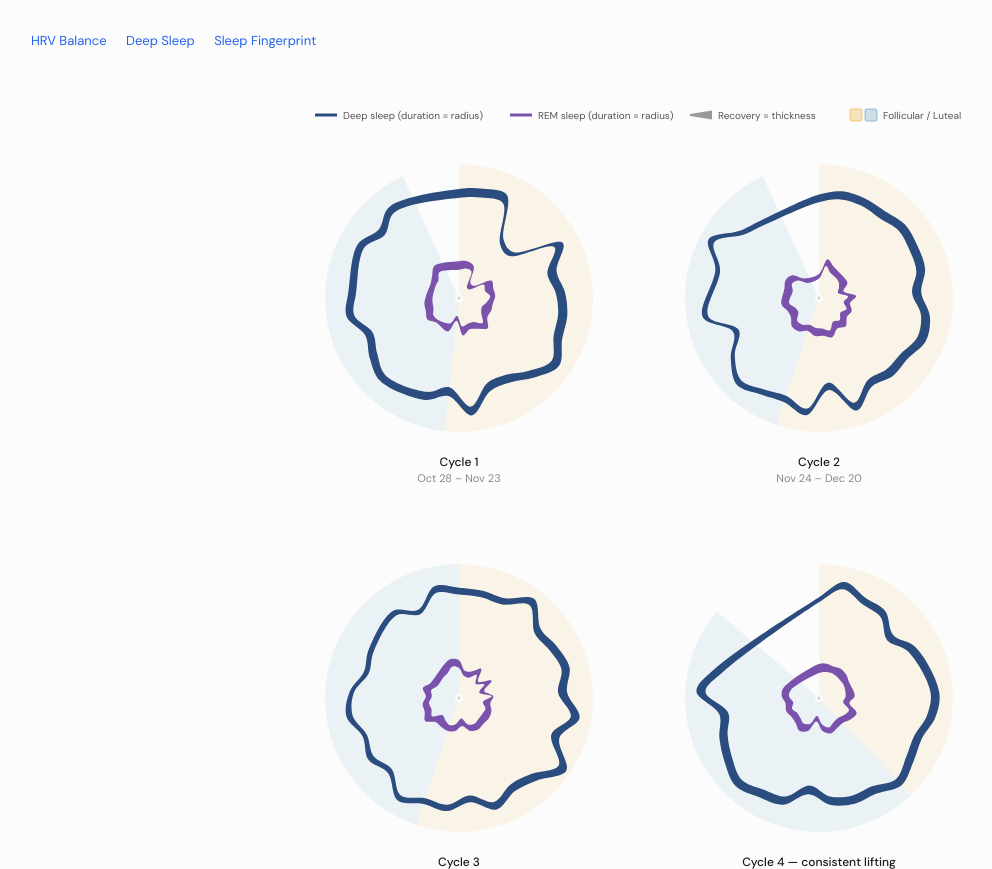
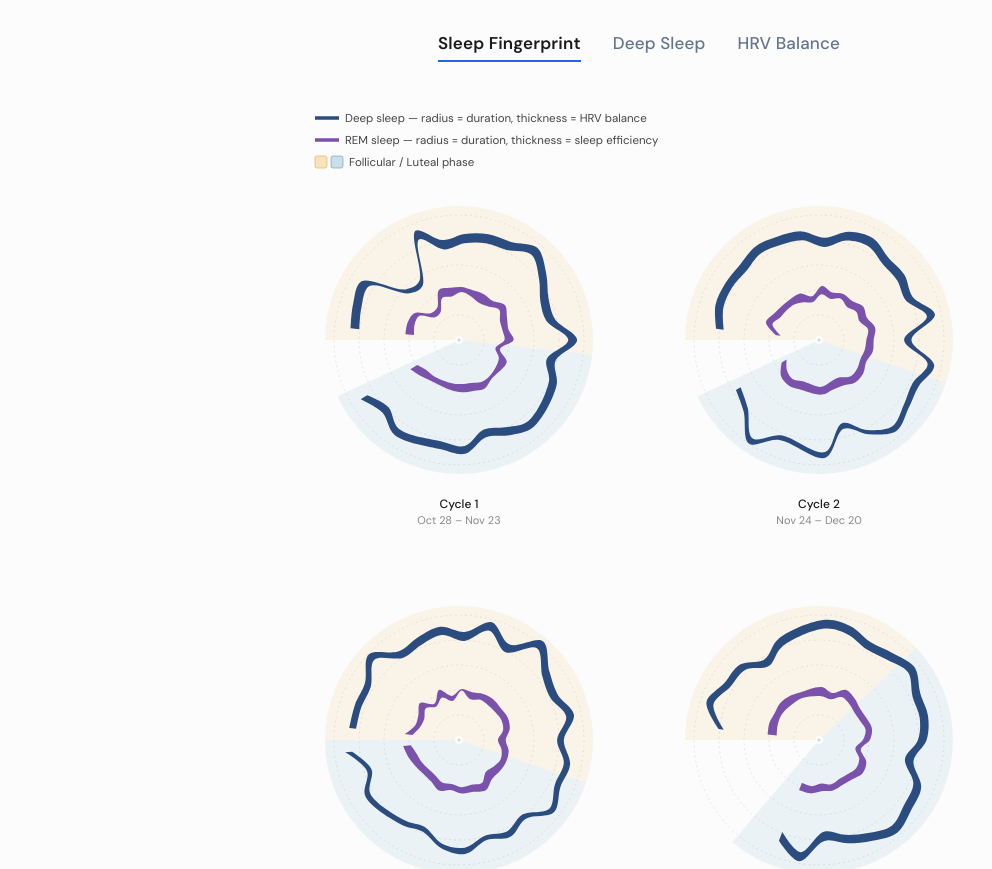
Before and after one commit to daryadaneshmand/Oura_data, a website: page fingerprint.html in a window 1280 px wide. Shown: the top 869 px of the page, without its empty margins (1-993 px from the left). Drawn offline with nearby package versions, Linux system fonts and the light colour scheme.

Commit message:
Visual cleanup

```diff
--- a/fingerprint.html
+++ b/fingerprint.html
@@ -16,9 +16,25 @@
       color: #1a1a1a;
       background: #fcfcfc;
     }
-    .nav { margin-bottom: 24px; }
-    .nav a { color: #2563eb; text-decoration: none; margin-right: 16px; }
-    .nav a:hover { text-decoration: underline; }
+    .nav {
+      margin-bottom: 28px;
+      text-align: center;
+      display: flex;
+      justify-content: center;
+      gap: 32px;
+    }
+    .nav a {
+      color: #64748b;
+      text-decoration: none;
+      font-size: 17px;
+      font-weight: 500;
+      letter-spacing: 0.01em;
+      padding-bottom: 6px;
+      border-bottom: 2px solid transparent;
+      transition: color 0.15s, border-color 0.15s;
+    }
+    .nav a:hover { color: #1a1a1a; border-bottom-color: #d4d4d4; }
+    .nav a.active { color: #1a1a1a; font-weight: 600; border-bottom-color: #2563eb; }
     #viz { margin-bottom: 8px; text-align: center; }
     #tooltip {
       position: fixed;
@@ -39,9 +55,9 @@
 </head>
 <body>
   <div class="nav">
+    <a href="fingerprint.html" class="active">Sleep Fingerprint</a>
+    <a href="viz2.html">Deep Sleep</a>
     <a href="index.html">HRV Balance</a>
-    <a href="viz2.html">Deep Sleep</a>
-    <a href="fingerprint.html">Sleep Fingerprint</a>
   </div>
   <div id="viz"></div>
   <div id="tooltip"></div>
@@ -70,11 +86,11 @@
 
     const CELL      = 300;
     const CELL_GAP  = 60;
-    const MARGIN    = { top: 75, right: 30, bottom: 20, left: 30 };
+    const MARGIN    = { top: 100, right: 30, bottom: 20, left: 30 };
     const LABEL_H   = 40;
 
     const OUTER_R   = [68, 125];
-    const INNER_R   = [16, 38];
+    const INNER_R   = [36, 54];
     const STROKE    = [1.5, 10];
 
     const OUTER_CLR = "#2B4C7E";
@@ -150,7 +166,8 @@
 
       const allDays  = cycles.flatMap(c => c.days);
       const maxLen   = Math.max(...cycles.map(c => c.days.length));
-      const dayAngle = (2 * Math.PI) / maxLen;
+      const dayAngle    = (2 * Math.PI) / maxLen;
+      const ANGLE_OFF   = 3 * Math.PI / 2;
 
       /* ── scales ───────────────────────────────────────────── */
 
@@ -203,48 +220,40 @@
       /* ── legend ──────────────────────────────────────────── */
 
       const legendG = svg.append("g")
-        .attr("transform", `translate(36, 42)`)
-        .attr("font-size", 10)
-        .attr("fill", "#555");
+        .attr("transform", `translate(36, 28)`)
+        .attr("font-size", 11.5)
+        .attr("fill", "#444");
 
-      let lx = 0;
-      legendG.append("line")
-        .attr("x1", lx).attr("x2", lx + 22)
-        .attr("stroke", OUTER_CLR).attr("stroke-width", 3);
-      legendG.append("text")
-        .attr("x", lx + 28).attr("y", 3.5)
-        .text("Deep sleep (duration = radius)");
+      const row0 = legendG.append("g");
+      row0.append("line")
+        .attr("x1", 0).attr("x2", 24)
+        .attr("stroke", OUTER_CLR).attr("stroke-width", 3.5);
+      row0.append("text")
+        .attr("x", 30).attr("y", 4)
+        .text("Deep sleep — radius = duration, thickness = HRV balance");
 
-      lx = 195;
-      legendG.append("line")
-        .attr("x1", lx).attr("x2", lx + 22)
-        .attr("stroke", INNER_CLR).attr("stroke-width", 3);
-      legendG.append("text")
-        .attr("x", lx + 28).attr("y", 3.5)
-        .text("REM sleep (duration = radius)");
+      const row1 = legendG.append("g").attr("transform", "translate(0, 22)");
+      row1.append("line")
+        .attr("x1", 0).attr("x2", 24)
+        .attr("stroke", INNER_CLR).attr("stroke-width", 3.5);
+      row1.append("text")
+        .attr("x", 30).attr("y", 4)
+        .text("REM sleep — radius = duration, thickness = sleep efficiency");
 
-      lx = 375;
-      legendG.append("path")
-        .attr("d", `M${lx},-1 L${lx+22},-4.5 L${lx+22},4.5 L${lx},1 Z`)
-        .attr("fill", "#999");
-      legendG.append("text")
-        .attr("x", lx + 28).attr("y", 3.5)
-        .text("Recovery = thickness");
-
-      lx = 535;
-      legendG.append("rect")
-        .attr("x", lx).attr("y", -6)
+      const row2 = legendG.append("g").attr("transform", "translate(0, 44)");
+      row2.append("rect")
+        .attr("x", 0).attr("y", -6)
         .attr("width", 12).attr("height", 12).attr("rx", 2)
         .attr("fill", "rgba(235,170,50,0.3)")
         .attr("stroke", "rgba(235,170,50,0.6)").attr("stroke-width", 1);
-      legendG.append("rect")
-        .attr("x", lx + 15).attr("y", -6)
+      row2.append("rect")
+        .attr("x", 16).attr("y", -6)
         .attr("width", 12).attr("height", 12).attr("rx", 2)
         .attr("fill", "rgba(90,155,190,0.3)")
         .attr("stroke", "rgba(90,155,190,0.6)").attr("stroke-width", 1);
-      legendG.append("text")
-        .attr("x", lx + 33).attr("y", 3.5)
-        .text("Follicular / Luteal");
+      row2.append("text")
+        .attr("x", 34).attr("y", 4)
+        .text("Follicular / Luteal phase");
 
       /* ── radial area generator ───────────────────────────── */
 
@@ -252,7 +261,7 @@
         .angle(d => d.angle)
         .innerRadius(d => d.ir)
         .outerRadius(d => d.or)
-        .curve(d3.curveCatmullRomClosed.alpha(0.5));
+        .curve(d3.curveCatmullRom.alpha(0.5));
 
       /* ── render each cycle ────────────────────────────────── */
 
@@ -266,6 +275,16 @@
 
         g.append("circle").attr("r", 1.5).attr("fill", "#d4d4d4");
 
+        /* concentric grid lines */
+        [25, 50, 75, 100, 125].forEach(r => {
+          g.append("circle")
+            .attr("r", r)
+            .attr("fill", "none")
+            .attr("stroke", "#ccc")
+            .attr("stroke-width", 0.5)
+            .attr("stroke-dasharray", "2,3");
+        });
+
         /* phase background arcs */
         const bgR   = OUTER_R[1] + STROKE[1] / 2 + 4;
         const nFoll = cyc.days.filter(d => d.phase === "follicular").length;
@@ -273,7 +292,7 @@
           g.append("path")
             .attr("d", arc({
               innerRadius: 4, outerRadius: bgR,
-              startAngle: 0, endAngle: nFoll * dayAngle,
+              startAngle: ANGLE_OFF, endAngle: ANGLE_OFF + nFoll * dayAngle,
             }))
             .attr("fill", PHASE_BG.follicular);
         }
@@ -281,8 +300,8 @@
           g.append("path")
             .attr("d", arc({
               innerRadius: 4, outerRadius: bgR,
-              startAngle: nFoll * dayAngle,
-              endAngle: cyc.days.length * dayAngle,
+              startAngle: ANGLE_OFF + nFoll * dayAngle,
+              endAngle: ANGLE_OFF + cyc.days.length * dayAngle,
             }))
             .attr("fill", PHASE_BG.luteal);
         }
@@ -292,7 +311,7 @@
         const innerPts = [];
 
         cyc.days.forEach((day, di) => {
-          const angle = di * dayAngle;
+          const angle = ANGLE_OFF + (di + 0.5) * dayAngle;
 
           if (day.deepSleepMinutes != null) {
             const R  = outerRScale(day.deepSleepMinutes);
@@ -332,6 +351,7 @@
             if (dist < 4) { tooltip.classed("visible", false); return; }
             let angle = Math.atan2(mx, -my);
             if (angle < 0) angle += 2 * Math.PI;
+            angle = (angle - ANGLE_OFF + 2 * Math.PI) % (2 * Math.PI);
             const di = Math.floor(angle / dayAngle);
             if (di >= cyc.days.length) {
               tooltip.classed("visible", false);
@@ -347,8 +367,8 @@
                 `HRV balance: ${hr != null ? hr.toFixed(0) : "—"}`,
                 `Sleep efficiency: ${day.sleepEfficiency != null ? day.sleepEfficiency + "%" : "—"}`,
               ].join("<br>"))
-              .style("left", (event.pageX + 14) + "px")
-              .style("top",  (event.pageY + 14) + "px")
+              .style("left", (event.clientX + 4) + "px")
+              .style("top",  (event.clientY + 4) + "px")
               .classed("visible", true);
           })
           .on("mouseout", () => tooltip.classed("visible", false));
```
Also changed, not shown: index.html (+21 -5 lines), viz2.html (+21 -5 lines).
